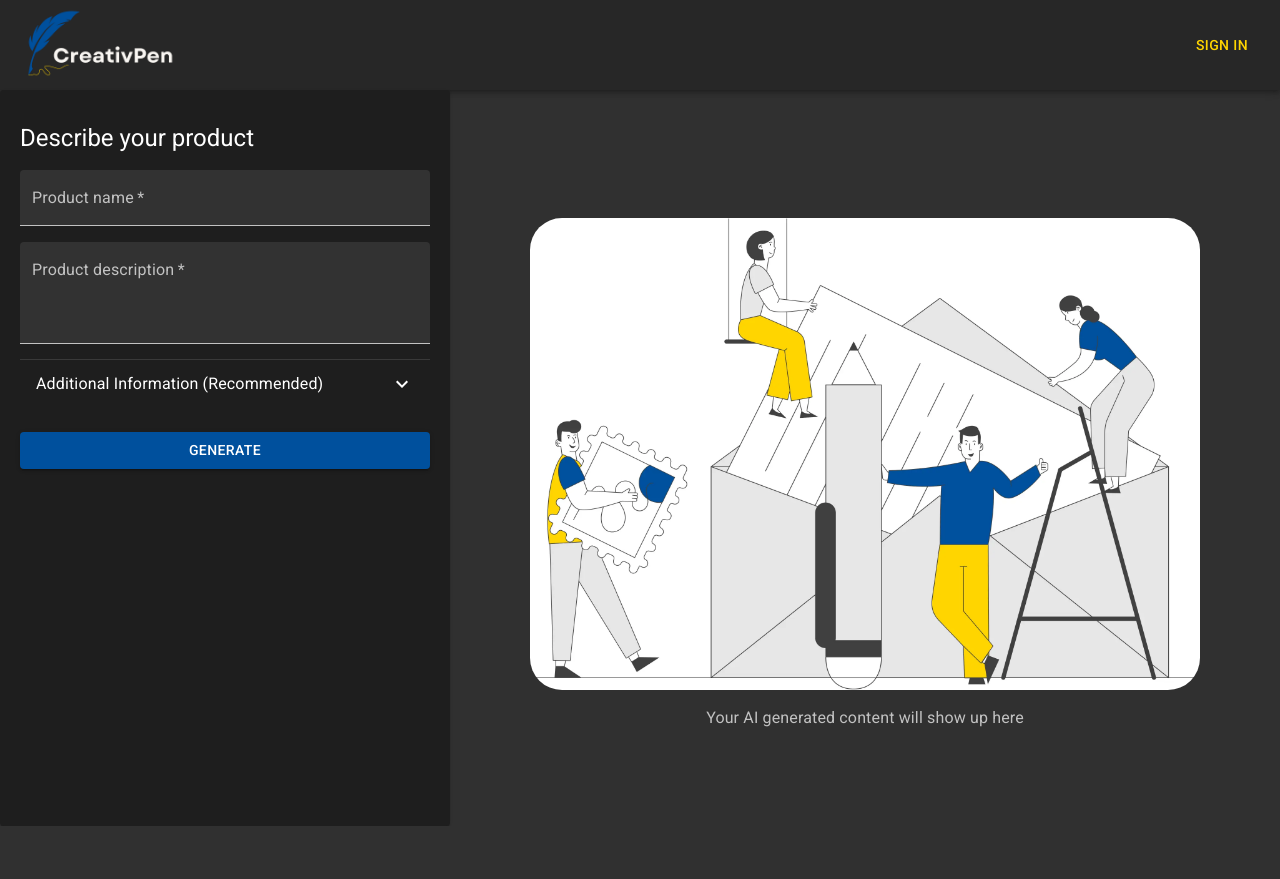
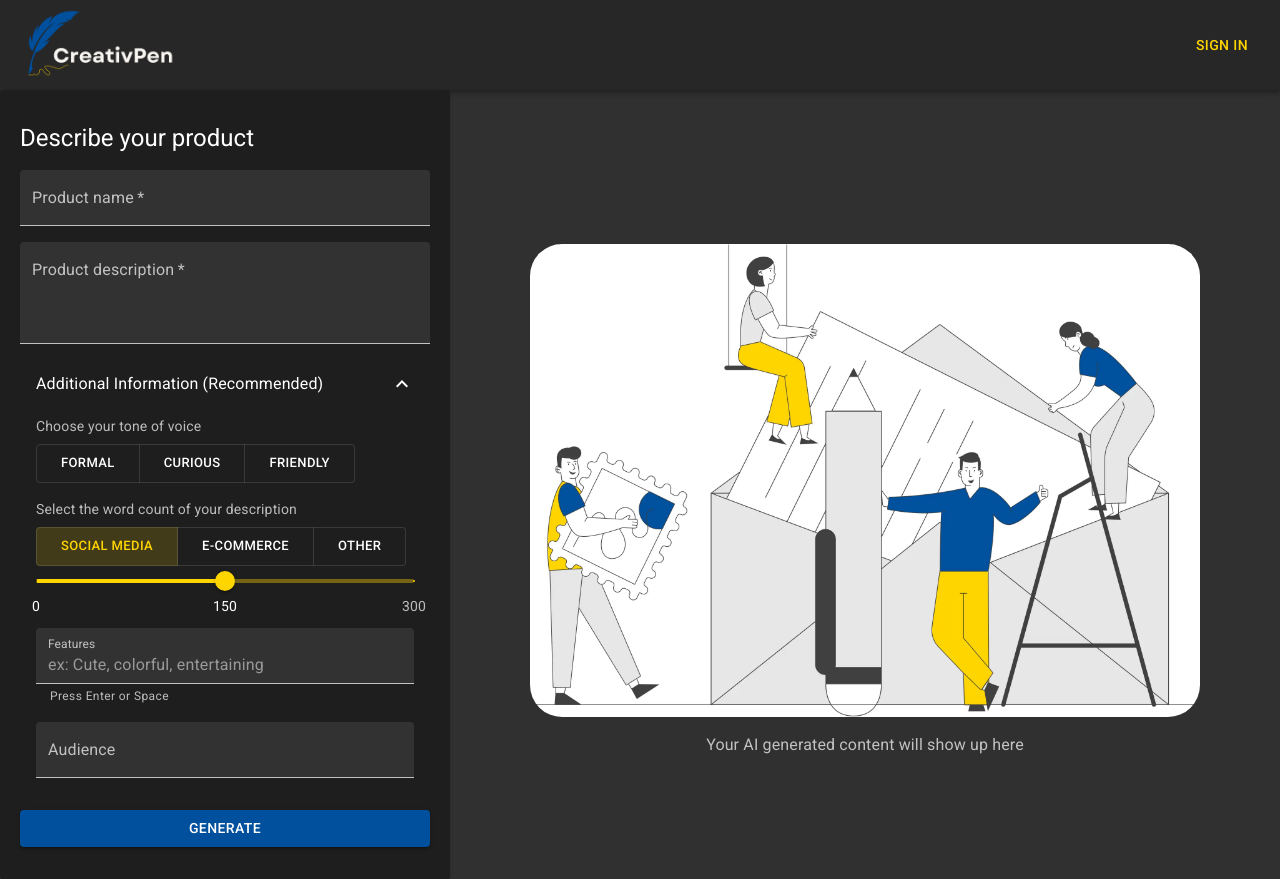
Before and after one commit to rawad663/platepal-ui, a Next.js app: page / in a window 1280 px wide. Before the commit the page ends 826 px from the top, so only its background shows below. Built offline with nearby package versions, Linux system fonts and the light colour scheme.

Commit message:
feat: adapt accordion to screen size

```diff
--- a/src/components/AppBar/RightAdornment.tsx
+++ b/src/components/AppBar/RightAdornment.tsx
@@ -30,7 +30,7 @@ export const RightAdornment = ({ user, signIn, signOut }: Props) => {
       <Tooltip title="Open settings">
         {user ? (
           <IconButton onClick={handleOpenUserMenu} sx={{ p: 0 }}>
-            <Avatar alt="Remy Sharp" src="/static/images/avatar/2.jpg" />
+            <Avatar />
           </IconButton>
         ) : (
           <Button variant="text" color="secondary" onClick={signIn}>
--- a/src/components/ProductInfoForm/ProductInfoForm.tsx
+++ b/src/components/ProductInfoForm/ProductInfoForm.tsx
@@ -12,6 +12,7 @@ import {
   TextField,
   Typography,
 } from '@mui/material';
+import { useMediaQueries } from '@pdg/hooks/useMediaQueries';
 import { usePdgApi } from '@pdg/hooks/usePdgApi';
 import { IProductDescription, ProductInfoInput, Tone } from '@pdg/types/product-descriptions';
 import { Controller } from 'react-hook-form';
@@ -31,6 +32,7 @@ export type Props = {
 export const ProductInfoForm = ({ sx, isLoading, setDescriptions, setIsLoading, onSubmit }: Props) => {
   const instance = usePdgApi();
   const { inputs, control, states, validate, formState } = useProductInfoForm();
+  const { isMobile } = useMediaQueries();
 
   const handleSubmit = validate(async ({ name, description, audience, guarantee }) => {
     if (Object.keys(formState.errors).length > 0) return;
@@ -135,6 +137,7 @@ export const ProductInfoForm = ({ sx, isLoading, setDescriptions, setIsLoading,
         disableGutters
         color="background.paper"
         elevation={0}
+        defaultExpanded={!isMobile}
         sx={{ mb: 3, backgroundColor: 'lightBackground.main' }}
       >
         <AccordionSummary expandIcon={<ExpandMoreIcon />}>
--- a/src/hooks/useMediaQueries.ts
+++ b/src/hooks/useMediaQueries.ts
@@ -3,9 +3,13 @@ import { useMediaQuery, useTheme } from '@mui/material';
 export const useMediaQueries = () => {
   const { breakpoints } = useTheme();
 
+  const isMobile = useMediaQuery(breakpoints.down('sm'));
+  const isTablet = useMediaQuery(breakpoints.down('md'));
+  const isDesktop = useMediaQuery(breakpoints.down('lg'));
+
   return {
-    isMobile: useMediaQuery(breakpoints.down('sm')),
-    isTablet: useMediaQuery(breakpoints.down('md')),
-    isDesktop: useMediaQuery(breakpoints.down('lg')),
+    isMobile,
+    isTablet: !isMobile && isTablet,
+    isDesktop: !isTablet && isDesktop,
   };
 };
```
